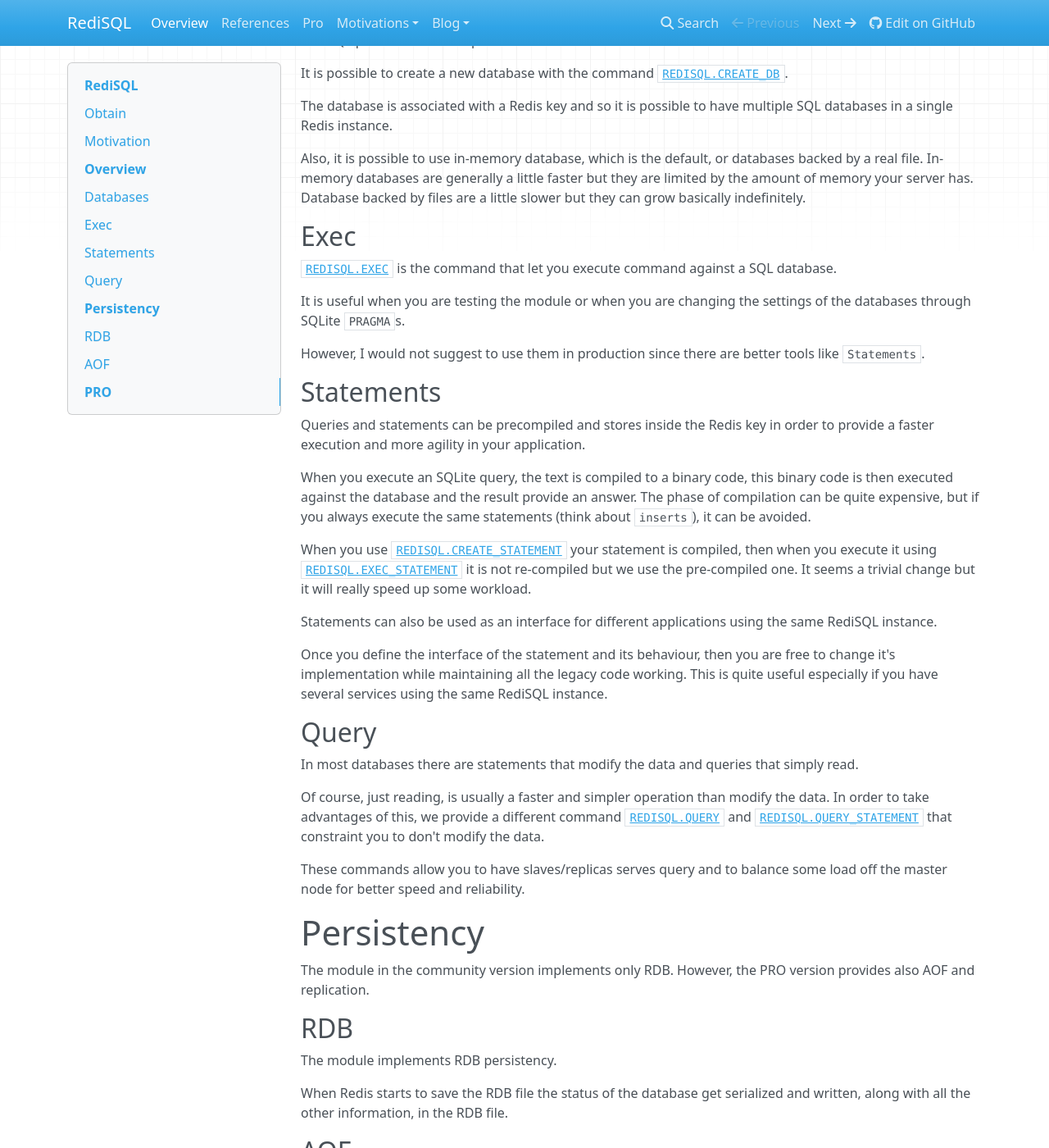
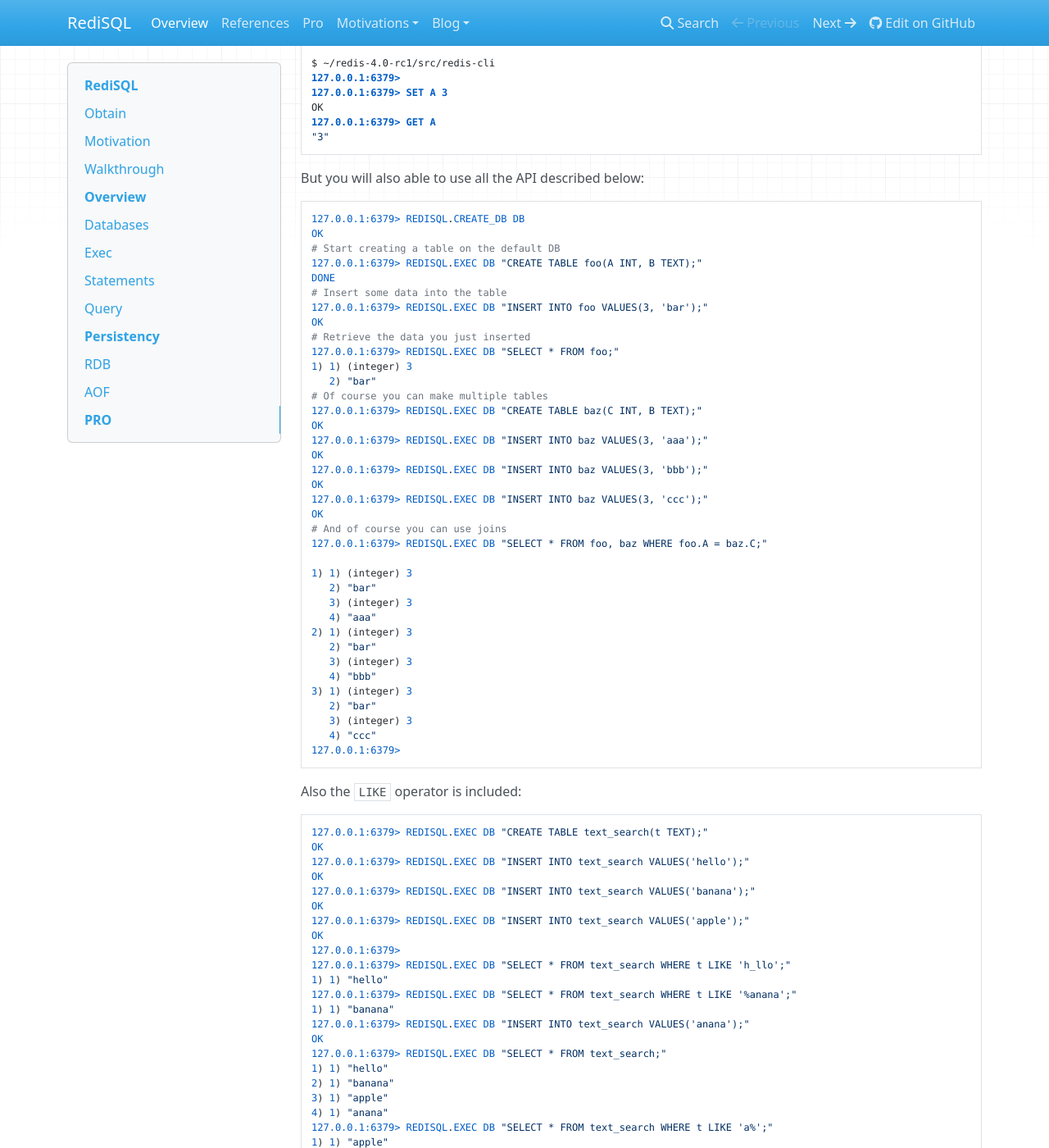
Before and after one commit to RedBeardLab/rediSQL, an MkDocs documentation site: the page built from doc/docs/index.md, in a window 1280 px wide and 1400 px high, scrolled down 1047 px. Shown: the whole window at 82% size. Built offline with MkDocs 1.6.1, drawn with Linux system fonts in a browser that asks for light colours; nearby versions of some CDN libraries; old or Windows-style settings are respelled for this version of MkDocs; some of the changed text lies outside the part shown.

Commit message:
add link to github releases

````diff
--- a/doc/docs/index.md
+++ b/doc/docs/index.md
@@ -20,6 +20,8 @@
 
 The motivations of why we decided to sell a PRO version and about its price are [here][pro_motivations] and we hope that you agree on our points.
 
+Finally you can also obtain the software from [github releases][github_release]
+
 ## Motivation
 
 The main motivation behind the project is to provide a quick and hands-off environment to store structured data.
@@ -27,6 +29,98 @@
 It also turns out that RediSQL is a great way to cache your content and data in a more structured way.
 
 The main history and motivation of the project are explained [in this page.][motivations]
+
+## Walkthrough
+
+You can start the module with:
+
+```
+./redis-server --loadmodule librediSQL.so
+```
+
+After starting redis with the rediSQL module it will be just the redis you learn to love:
+
+```
+$ ~/redis-4.0-rc1/src/redis-cli
+127.0.0.1:6379>
+127.0.0.1:6379> SET A 3
+OK
+127.0.0.1:6379> GET A
+"3"
+```
+
+But you will also able to use all the API described below:
+
+```
+127.0.0.1:6379> REDISQL.CREATE_DB DB
+OK
+# Start creating a table on the default DB
+127.0.0.1:6379> REDISQL.EXEC DB "CREATE TABLE foo(A INT, B TEXT);"
+DONE
+# Insert some data into the table
+127.0.0.1:6379> REDISQL.EXEC DB "INSERT INTO foo VALUES(3, 'bar');"
+OK
+# Retrieve the data you just inserted
+127.0.0.1:6379> REDISQL.EXEC DB "SELECT * FROM foo;"
+1) 1) (integer) 3
+   2) "bar"
+# Of course you can make multiple tables
+127.0.0.1:6379> REDISQL.EXEC DB "CREATE TABLE baz(C INT, B TEXT);"
+OK
+127.0.0.1:6379> REDISQL.EXEC DB "INSERT INTO baz VALUES(3, 'aaa');"
+OK
+127.0.0.1:6379> REDISQL.EXEC DB "INSERT INTO baz VALUES(3, 'bbb');"
+OK
+127.0.0.1:6379> REDISQL.EXEC DB "INSERT INTO baz VALUES(3, 'ccc');"
+OK
+# And of course you can use joins
+127.0.0.1:6379> REDISQL.EXEC DB "SELECT * FROM foo, baz WHERE foo.A = baz.C;"
+
+1) 1) (integer) 3
+   2) "bar"
+   3) (integer) 3
+   4) "aaa"
+2) 1) (integer) 3
+   2) "bar"
+   3) (integer) 3
+   4) "bbb"
+3) 1) (integer) 3
+   2) "bar"
+   3) (integer) 3
+   4) "ccc"
+127.0.0.1:6379>
+```
+
+Also the `LIKE` operator is included:
+
+```
+127.0.0.1:6379> REDISQL.EXEC DB "CREATE TABLE text_search(t TEXT);"
+OK
+127.0.0.1:6379> REDISQL.EXEC DB "INSERT INTO text_search VALUES('hello');"
+OK
+127.0.0.1:6379> REDISQL.EXEC DB "INSERT INTO text_search VALUES('banana');"
+OK
+127.0.0.1:6379> REDISQL.EXEC DB "INSERT INTO text_search VALUES('apple');"
+OK
+127.0.0.1:6379>
+127.0.0.1:6379> REDISQL.EXEC DB "SELECT * FROM text_search WHERE t LIKE 'h_llo';"
+1) 1) "hello"
+127.0.0.1:6379> REDISQL.EXEC DB "SELECT * FROM text_search WHERE t LIKE '%anana';"
+1) 1) "banana"
+127.0.0.1:6379> REDISQL.EXEC DB "INSERT INTO text_search VALUES('anana');"
+OK
+127.0.0.1:6379> REDISQL.EXEC DB "SELECT * FROM text_search;"
+1) 1) "hello"
+2) 1) "banana"
+3) 1) "apple"
+4) 1) "anana"
+127.0.0.1:6379> REDISQL.EXEC DB "SELECT * FROM text_search WHERE t LIKE 'a%';"
+1) 1) "apple"
+2) 1) "anana"
+```
+
+Now you can create tables, insert data on those tables, make queries, remove elements, everything.
+
 
 # Overview
 
````
Also changed, not shown: other parts of doc/docs/index.md (+1 -0 lines), README.md.
